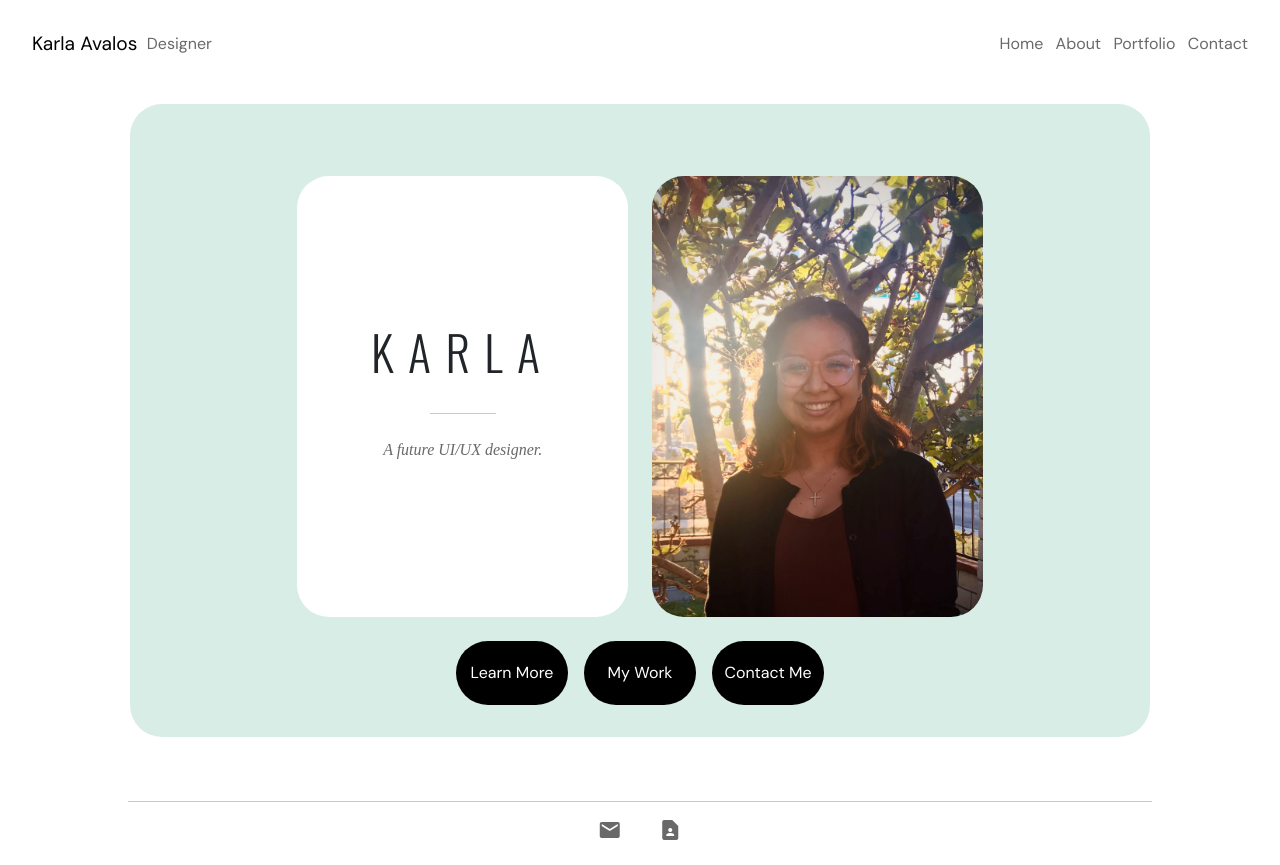
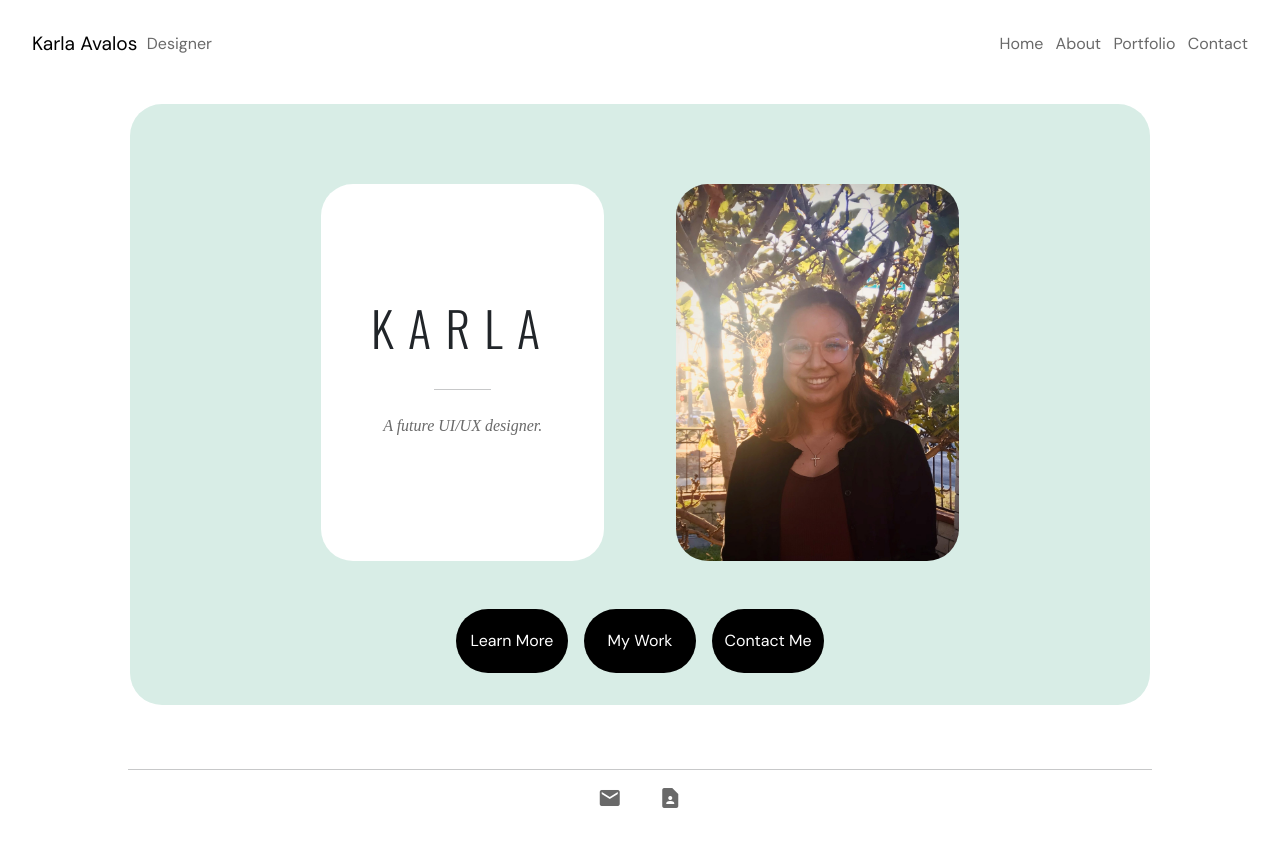
Before and after one commit to kavalosc/kavalosc.github.io-, a plain HTML site: page index.html in a window 1280 px wide. After the commit the page ends 833 px from the top, so only its background shows below. Drawn offline with nearby package versions, Linux system fonts and the light colour scheme.

Commit message:
Added spacing

```diff
--- a/index.html
+++ b/index.html
@@ -46,7 +46,9 @@
                         </div>
                     </div>
                     <div class="col-md-6" data-aos="fade-up">
-                        <img src="assets/me-1.jpg" alt="Karla Avalos">
+                        <div class="headerImg">
+                            <img src="assets/me-1.jpg" alt="Karla Avalos">
+                        </div>
                     </div>
                 </div>
                 <div class="row" data-aos="fade-up">
--- a/style.css
+++ b/style.css
@@ -57,9 +57,13 @@ nav {
 
 /* Index Page */
 
-.container img {
+.headerImg img {
     width: 100%;
 }
+.headerImg {
+    margin: 1.5em;
+}
+
 
 #dojoPic {
     border-radius: 50%;
@@ -108,10 +112,9 @@ header {
         justify-content: center;
         align-items: center;
         flex-direction: column;
+        margin: 1.5em;
     }
-    header .col-md-6 {
-        margin-top: 1em;
-    }
+
 
 .subs {
     display: flex;
```
